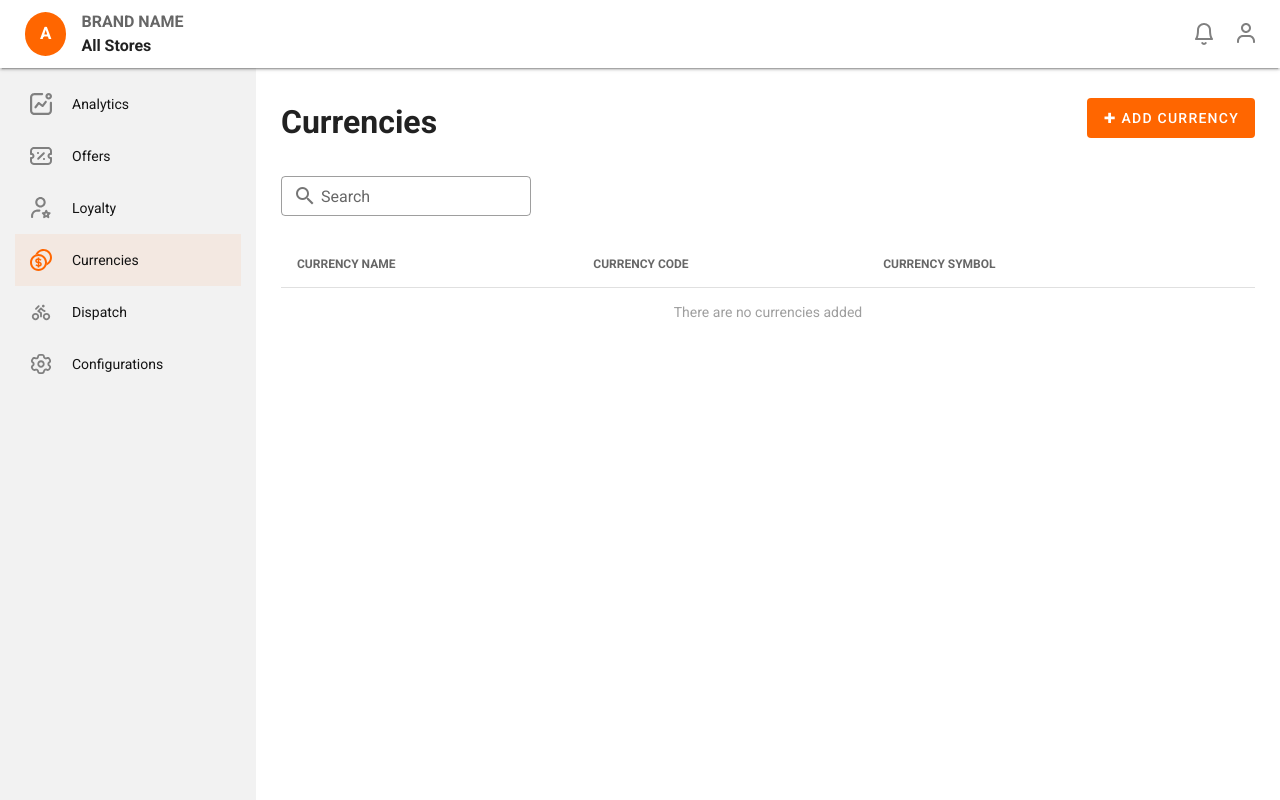
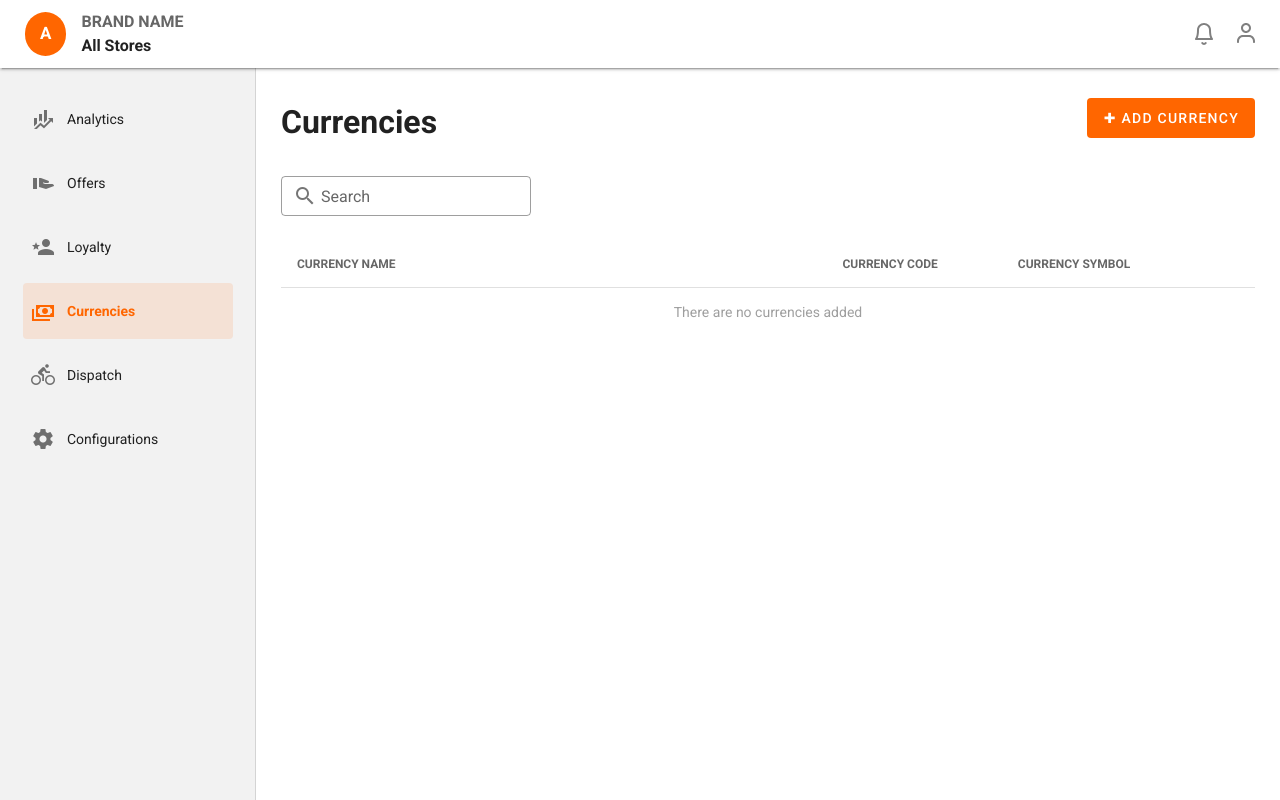
Before and after one commit to darkovasic/menu-test, a Nuxt app: page /currencies in a window 1280 px wide. Built offline with nearby package versions, Linux system fonts and the light colour scheme.

Commit message:
ui fixes

```diff
--- a/components/Admin/Sidebar.vue
+++ b/components/Admin/Sidebar.vue
@@ -1,92 +1,82 @@
 <template>
-    <div
-      class="sidenav">
-      <div class="nav-list">
-        <div class="nav-item">
-          <AnalyticsIcon class="icon" />
-          <nuxt-link to="#">Analytics</nuxt-link>
-        </div>
-        <div class="nav-item">
-          <OffersIcon class="icon" />
-          <nuxt-link to="#">Offers</nuxt-link>
-        </div>
-        <div class="nav-item">
-          <LoyaltyIcon class="icon" />
-          <nuxt-link to="#">Loyalty</nuxt-link>
-        </div>
-        <div class="nav-item active">
-          <CurrenciesIcon class="icon" />
-          <nuxt-link to="#">Currencies</nuxt-link>
-        </div>
-        <div class="nav-item">
-          <DispatchIcon class="icon" />
-          <nuxt-link to="#">Dispatch</nuxt-link>
-        </div>
-        <div class="nav-item">
-          <ConfigurationsIcon class="icon" />
-          <nuxt-link to="#">Configurations</nuxt-link>
-        </div>
-      </div>
-    </div>
+    <v-navigation-drawer
+      permanent
+      width="256"
+      color="#F2F2F2"
+      class="sidenav"
+    >
+      <v-list
+        nav
+      >
+        <v-list-item
+          v-for="item in items"
+          :key="item.title"
+          nuxt :to="item.link"
+        >
+          <v-list-item-icon class="mr-3">
+            <v-icon>{{ item.icon }}</v-icon>
+          </v-list-item-icon>
+
+          <v-list-item-content>
+            <v-list-item-title>{{ item.title }}</v-list-item-title>
+          </v-list-item-content>
+        </v-list-item>
+      </v-list>
+    </v-navigation-drawer>
 </template>
 
 <script>
-import AnalyticsIcon from '@/components/Admin/Icons/AnalyticsIcon.vue';
-import OffersIcon from '@/components/Admin/Icons/OffersIcon.vue';
-import LoyaltyIcon from '@/components/Admin/Icons/LoyaltyIcon.vue';
-import CurrenciesIcon from '@/components/Admin/Icons/CurrenciesIcon.vue';
-import DispatchIcon from '@/components/Admin/Icons/DispatchIcon.vue';
-import ConfigurationsIcon from '@/components/Admin/Icons/ConfigurationsIcon.vue';
+// import AnalyticsIcon from '@/components/Admin/Icons/AnalyticsIcon.vue';
+// import OffersIcon from '@/components/Admin/Icons/OffersIcon.vue';
+// import LoyaltyIcon from '@/components/Admin/Icons/LoyaltyIcon.vue';
+// import CurrenciesIcon from '@/components/Admin/Icons/CurrenciesIcon.vue';
+// import DispatchIcon from '@/components/Admin/Icons/DispatchIcon.vue';
+// import ConfigurationsIcon from '@/components/Admin/Icons/ConfigurationsIcon.vue';
 
 export default {
   components: {
-    AnalyticsIcon,
-    OffersIcon,
-    LoyaltyIcon,
-    CurrenciesIcon,
-    DispatchIcon,
-    ConfigurationsIcon
+    // AnalyticsIcon,
+    // OffersIcon,
+    // LoyaltyIcon,
+    // CurrenciesIcon,
+    // DispatchIcon,
+    // ConfigurationsIcon
   },
   name: "Sidebar",
+  data () {
+    return {
+      items: [
+        // { title: 'Analytics', icon: this.$vuetify.icons.analytics, link: '/analytics' },
+        { title: 'Analytics', icon: 'mdi-finance', link: '/analytics' },
+        { title: 'Offers', icon: 'mdi-offer', link: '/offers' },
+        { title: 'Loyalty', icon: 'mdi-account-star', link: '/loyalty' },
+        { title: 'Currencies', icon: 'mdi-cash-multiple', link: '/currencies' },
+        { title: 'Dispatch', icon: 'mdi-bike', link: '/dispatch' },
+        { title: 'Configurations', icon: 'mdi-cog', link: '/configurations' },
+      ],
+      right: null,
+    }
+  },
 };
 </script>
 
 
 <style lang="sass" scoped>
-.active
-  background-color: rgba(255, 102, 0, 0.07)
-
-.active a
+.v-list .v-list-item--active
   color: #FF6600
 
-.sidenav
-  height: 100%
-  width: 20%
-  background-color: #F2F2F2
-  box-sizing: border-box
-  padding: 10px 15px
+.v-list-item--active
 
-.icon
-  margin-right: 20px
-  height: 22px
-  width: 22px
+  & > .v-list-item__content > div
+    font-weight: 600
+    color: #FF6600
 
-.nav-list
-  list-style: none
-  padding: 0
-  margin: 0
+  & > .v-list-item__icon
+    color: #FF6600
 
-.nav-item
-  display: flex
-  padding: 15px
-  align-items: center
-
-.nav-item a
-  text-decoration: none
-  color: #141414
+.v-list-item__title
   font-size: 14px
 
-.nav-item a:hover,
-.nav-item a:active
-  color: #FF6600
+.sidenav
+  padding: 15px 15px
 </style>
--- a/nuxt.config.js
+++ b/nuxt.config.js
@@ -1,4 +1,4 @@
-import colors from 'vuetify/es5/util/colors'
+import colors from 'vuetify/es5/util/colors';
 
 export default {
   // Disable server-side rendering: https://go.nuxtjs.dev/ssr-mode
@@ -62,20 +62,21 @@ export default {
       }
     },
     customVariables: ['~/assets/variables.sass'],
-    theme: {
-      dark: false,
-      themes: {
-        dark: {
-          primary: colors.blue.darken2,
-          accent: colors.grey.darken3,
-          secondary: colors.amber.darken3,
-          info: colors.teal.lighten1,
-          warning: colors.amber.base,
-          error: colors.deepOrange.accent4,
-          success: colors.green.accent3,
-        },
-      },
-    },
+    // theme: {
+    //   dark: false,
+    //   themes: {
+    //       dark: {
+    //           primary: colors.blue.darken2,
+    //           accent: colors.grey.darken3,
+    //           secondary: colors.amber.darken3,
+    //           info: colors.teal.lighten1,
+    //           warning: colors.amber.base,
+    //           error: colors.deepOrange.accent4,
+    //           success: colors.green.accent3,
+    //       },
+    //   },
+    // },
+    optionsPath: './vuetify.options.js',
   },
 
   // Build Configuration: https://go.nuxtjs.dev/config-build
--- /dev/null
+++ b/pages/analytics/index.vue
@@ -0,0 +1,24 @@
+<template>
+  <div class="page-container">
+    <div class="top">
+        <h1>Analytics</h1>
+    </div>
+  </div>
+</template>
+
+<script>
+export default {
+    layout: 'admin'
+}
+</script>
+
+<style lang="sass" scoped>
+.page-container
+  position: relative
+  width: calc(100% - 256px)
+  height: 100%
+
+.top
+  padding: 30px 25px
+  display: flex
+</style>
--- /dev/null
+++ b/pages/configurations/index.vue
@@ -0,0 +1,24 @@
+<template>
+  <div class="page-container">
+    <div class="top">
+        <h1>Configurations</h1>
+    </div>
+  </div>
+</template>
+
+<script>
+export default {
+    layout: 'admin'
+}
+</script>
+
+<style lang="sass" scoped>
+.page-container
+  position: relative
+  width: calc(100% - 256px)
+  height: 100%
+
+.top
+  padding: 30px 25px
+  display: flex
+</style>
--- a/pages/currencies/index.vue
+++ b/pages/currencies/index.vue
@@ -1,5 +1,5 @@
 <template>
-  <div class="currencies-container">
+  <div class="page-container">
     <div class="top">
       <div class="top-left-div">
         <h1>Currencies</h1>
@@ -77,21 +77,22 @@
           <p>Currency name</p>
           <v-text-field
             outlined dense solo flat
-            label="Add name"
+            placeholder="Add name"
+            ref="currencyName"
             :rules="validationRules"
             v-model="currencyName"
           ></v-text-field>
           <p>Currency code</p>
           <v-text-field
             outlined dense solo flat
-            label="e.g. USD"
+            placeholder="e.g. USD"
             :rules="validationRules"
             v-model="currencyCode"
           ></v-text-field>
           <p>Currency symbol</p>
           <v-text-field
             outlined dense solo flat
-            label="Add symbol"
+            placeholder="Add symbol"
             :rules="validationRules"
             v-model="currencySymbol"
           ></v-text-field>
@@ -116,10 +117,10 @@ export default {
   data() {
     return {
       headers:[
-        { text: 'Currency Name'.toUpperCase(), value: 'name' },
-        { text: 'Currency Code'.toUpperCase(), value: 'code' },
-        { text: 'Currency Symbol'.toUpperCase(), value: 'symbol' },
-        { text: '', value: 'controls', sortable: false },
+        { text: 'Currency Name'.toUpperCase(), value: 'name', sortable: false },
+        { text: 'Currency Code'.toUpperCase(), value: 'code', sortable: false, width: '18%' },
+        { text: 'Currency Symbol'.toUpperCase(), value: 'symbol', sortable: false, width: '18%' },
+        { text: '', value: 'controls', sortable: false, width: '8%' },
       ],
       validationRules: [
         v => !!v || 'Field is required',
@@ -190,6 +191,11 @@ export default {
     toggleDrawer (v) {
       this.$store.commit('toggleDrawer', v);
       this.$refs.currencyForm.resetValidation();
+      // if(v) {
+      //   setTimeout(() => {
+      //     this.$refs["currencyName"].$refs.input.focus()
+      //   }, 100)
+      // }
     },
     loadCurrency (event) {
       this.$store.commit('loadCurrency', event.id);
@@ -207,9 +213,9 @@ export default {
 </script>
 
 <style lang="sass" scoped>
-.currencies-container
+.page-container
   position: relative
-  width: 80%
+  width: calc(100% - 256px)
   height: 100%
 
 .top
--- /dev/null
+++ b/pages/dispatch/index.vue
@@ -0,0 +1,24 @@
+<template>
+  <div class="page-container">
+    <div class="top">
+        <h1>Dispatch</h1>
+    </div>
+  </div>
+</template>
+
+<script>
+export default {
+    layout: 'admin'
+}
+</script>
+
+<style lang="sass" scoped>
+.page-container
+  position: relative
+  width: calc(100% - 256px)
+  height: 100%
+
+.top
+  padding: 30px 25px
+  display: flex
+</style>
--- a/pages/index.vue
+++ b/pages/index.vue
@@ -1,6 +1,5 @@
 <template>
   <v-row justify="center" align="center">
-    <v-col cols="12" sm="8" md="6">
       <v-card flat class="rounded-lg pa-10 form-container">
         <v-card-title class="pa-0 pb-8">
           <MenuLogo />
@@ -42,7 +41,6 @@
           </v-card-actions>
         </v-form>
       </v-card>
-    </v-col>
   </v-row>
 </template>
 
--- /dev/null
+++ b/pages/loyalty/index.vue
@@ -0,0 +1,24 @@
+<template>
+  <div class="page-container">
+    <div class="top">
+        <h1>Loyalty</h1>
+    </div>
+  </div>
+</template>
+
+<script>
+export default {
+    layout: 'admin'
+}
+</script>
+
+<style lang="sass" scoped>
+.page-container
+  position: relative
+  width: calc(100% - 256px)
+  height: 100%
+
+.top
+  padding: 30px 25px
+  display: flex
+</style>
--- /dev/null
+++ b/pages/offers/index.vue
@@ -0,0 +1,24 @@
+<template>
+  <div class="page-container">
+    <div class="top">
+        <h1>Offers</h1>
+    </div>
+  </div>
+</template>
+
+<script>
+export default {
+    layout: 'admin'
+}
+</script>
+
+<style lang="sass" scoped>
+.page-container
+  position: relative
+  width: calc(100% - 256px)
+  height: 100%
+
+.top
+  padding: 30px 25px
+  display: flex
+</style>
--- a/store/index.js
+++ b/store/index.js
@@ -17,10 +17,12 @@ const createStore = () => {
             updateSearch(state, search) {
                 state.search = search;
                 if(search.length >= 1) {
+
                     const filteredCurrencies = state.loadedCurrencies.filter(function(cur) {
-                        return Object.keys(cur).some(function(key) {
-                            return cur[key].toString().toLowerCase().indexOf(search) !== -1;
-                        })
+                        return Object.keys(cur).some(key => cur[key].toString().toLowerCase().includes(search.toLowerCase()));
+                        // return Object.keys(cur).some(function(key) {
+                        //     return cur[key].toString().toLowerCase().indexOf(search) !== -1;
+                        // })
                     })
                     this.commit("updateLoadedCurrencies", filteredCurrencies);
                 } else {
@@ -64,7 +66,7 @@ const createStore = () => {
                 }
             },
             refreshLoadedCurrencies(state) {
-                state.loadedCurrencies = state.storedCurrencies;
+                state.loadedCurrencies = [...state.storedCurrencies];
             },
             loadCurrency(state, id) {
                 state.currency = structuredClone(state.loadedCurrencies.find(currency => currency.id === id));
@@ -78,9 +80,10 @@ const createStore = () => {
                 }
             },
             deleteCurrency(state, id) {
-                const index = state.storedCurrencies.findIndex(currency => currency.id === id);
-                state.storedCurrencies.splice(index, 1);
-                this.commit('refreshLoadedCurrencies');
+                const storedIndex = state.storedCurrencies.findIndex(currency => currency.id === id);
+                const loadedIndex = state.loadedCurrencies.findIndex(currency => currency.id === id);
+                state.storedCurrencies.splice(storedIndex, 1);
+                state.loadedCurrencies.splice(loadedIndex, 1);
             }
         },
         actions: {},
```
Also changed, not shown: vuetify.options.js (added, +32 -0 lines).
